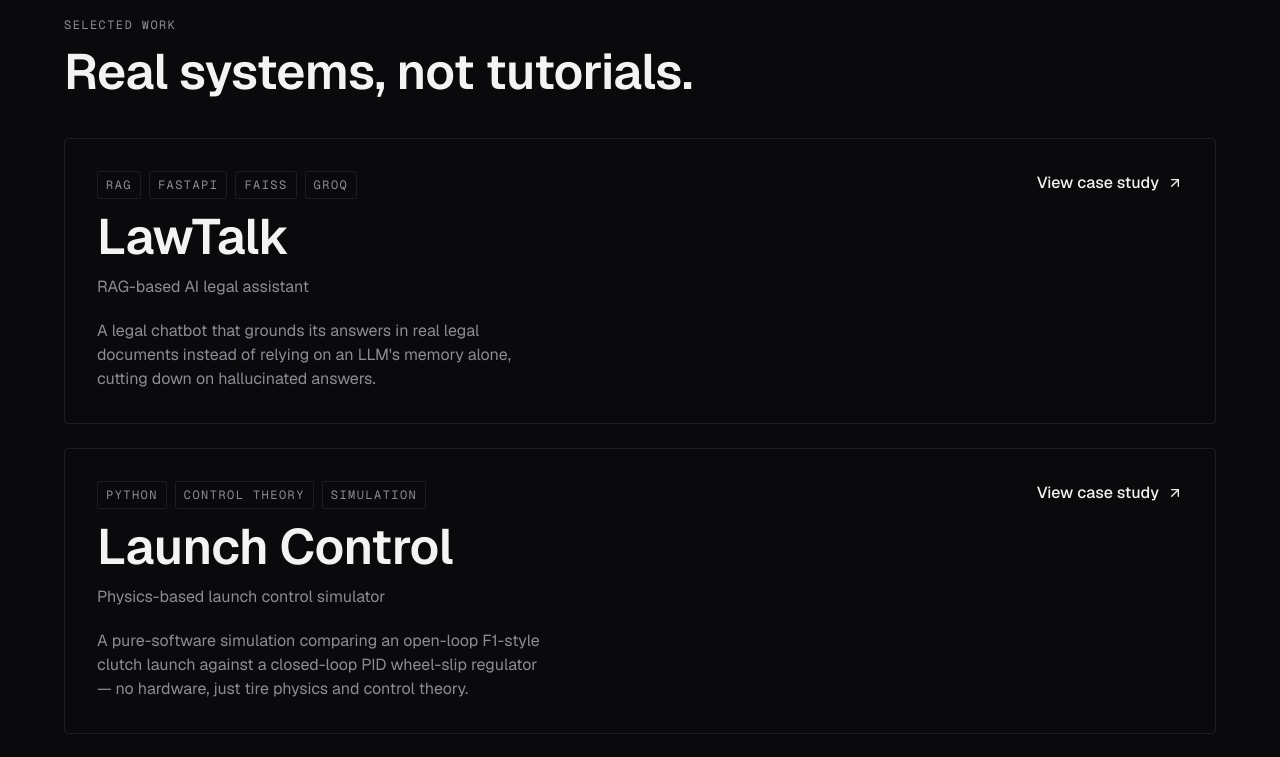
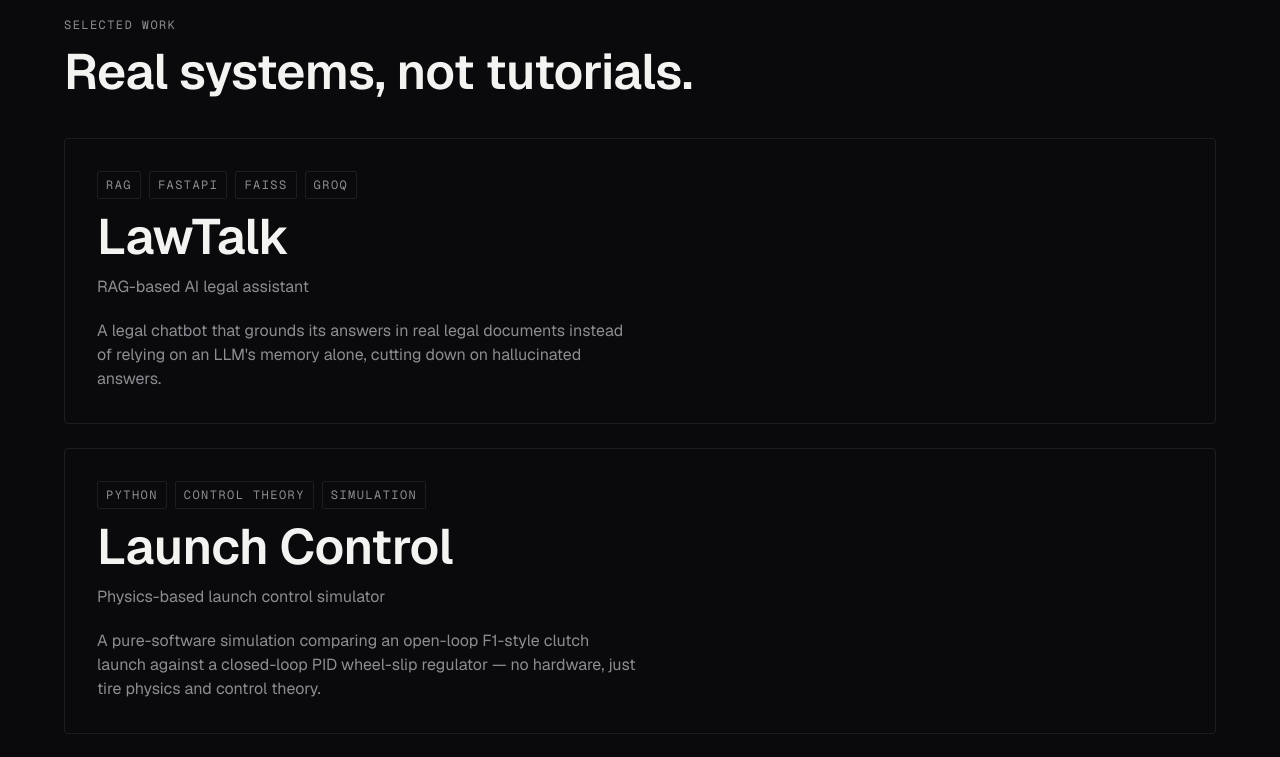
Before and after one commit to SiddheshK1704/Siddhesh_Portfolio, a Next.js app: page / in a window 1280 px wide. Shown: the part 880-1637 px from the top of the page. Built offline with nearby package versions, Linux system fonts and the light colour scheme.

Commit message:
Phase 6 Done

```diff
--- a/src/app/globals.css
+++ b/src/app/globals.css
@@ -51,8 +51,14 @@
   border-color: var(--color-border);
 }
 
-html {
-  scroll-behavior: smooth;
+/* Lenis's own stylesheet sets `html.lenis { height: auto }`, which
+   has HIGHER CSS specificity (element + class) than our Tailwind
+   `h-full` utility (a single class), so it was silently winning and
+   overriding our intended full-height layout. Re-asserting it here,
+   using the same specificity, guarantees our layout wins instead. */
+html.lenis,
+html.lenis body {
+  height: 100%;
 }
 
 body {
--- a/src/app/layout.tsx
+++ b/src/app/layout.tsx
@@ -1,6 +1,8 @@
 import type { Metadata } from "next";
 import { Geist, Geist_Mono } from "next/font/google";
 import { Navbar } from "@/components/navbar/Navbar";
+import { SmoothScroll } from "@/components/providers/SmoothScroll";
+import "lenis/dist/lenis.css";
 import "./globals.css";
 
 const geistSans = Geist({
@@ -26,8 +28,10 @@ export default function RootLayout({ children }: LayoutProps<"/">) {
       className={`${geistSans.variable} ${geistMono.variable} h-full antialiased`}
     >
       <body className="min-h-full flex flex-col">
-        <Navbar />
-        {children}
+        <SmoothScroll>
+          <Navbar />
+          {children}
+        </SmoothScroll>
       </body>
     </html>
   );
--- a/src/components/navbar/Navbar.tsx
+++ b/src/components/navbar/Navbar.tsx
@@ -21,7 +21,10 @@ export function Navbar() {
   const [isOpen, setIsOpen] = useState(false);
 
   return (
-    <header className="fixed top-0 inset-x-0 z-50 flex justify-center pt-4 px-4">
+    <header
+      data-lenis-prevent
+      className="fixed top-0 inset-x-0 z-50 flex justify-center pt-4 px-4"
+    >
       <nav
         className={cn(
           "w-full max-w-5xl flex items-center justify-between",
--- a/src/components/projects/ProjectCard.tsx
+++ b/src/components/projects/ProjectCard.tsx
@@ -15,27 +15,31 @@ export function ProjectCard({ project, variant = "compact" }: ProjectCardProps)
     <Link
       href={`/work/${project.slug}`}
       className={cn(
-        "group block border border-border rounded-[var(--radius-md)] p-6 md:p-8",
+        "group relative block border border-border rounded-[var(--radius-md)] p-6 md:p-8",
         "hover:border-accent transition-colors",
         isFeatured && "md:col-span-2"
       )}
     >
       <div
-        className={cn(
-          "flex flex-col gap-4",
-          isFeatured && "md:flex-row md:items-start md:justify-between md:gap-12"
-        )}
+        className={cn("flex flex-col gap-3 pr-8", isFeatured && "md:max-w-xl")}
       >
-        <div className={cn("flex flex-col gap-3", isFeatured && "md:max-w-md")}>
         <div className="flex flex-wrap gap-2">
           {project.tags.map((tag) => (
-              <span key={tag} className="text-eyebrow border border-border rounded-[var(--radius-sm)] px-2 py-1">
+            <span
+              key={tag}
+              className="text-eyebrow border border-border rounded-[var(--radius-sm)] px-2 py-1"
+            >
               {tag}
             </span>
           ))}
         </div>
 
-          <h3 className={cn("font-semibold tracking-tight", isFeatured ? "text-h1" : "text-h2")}>
+        <h3
+          className={cn(
+            "font-semibold tracking-tight",
+            isFeatured ? "text-h1" : "text-h2"
+          )}
+        >
           {project.title}
         </h3>
 
@@ -46,14 +50,17 @@ export function ProjectCard({ project, variant = "compact" }: ProjectCardProps)
         )}
       </div>
 
-        <div className="flex items-center gap-2 text-small font-medium shrink-0">
-          View case study
+      {/* Same treatment on every card, regardless of variant: a
+          minimal arrow, invisible until hover. Consistent affordance
+          without repeating a text label on all four cards. */}
       <ArrowUpRight
-            size={16}
-            className="transition-transform group-hover:translate-x-1 group-hover:-translate-y-1"
+        size={18}
+        className={cn(
+          "absolute top-6 right-6 md:top-8 md:right-8 text-muted",
+          "opacity-0 group-hover:opacity-100 group-hover:text-accent",
+          "transition-all group-hover:translate-x-1 group-hover:-translate-y-1"
+        )}
       />
-        </div>
-      </div>
     </Link>
   );
 }
--- /dev/null
+++ b/src/components/providers/SmoothScroll.tsx
@@ -0,0 +1,73 @@
+"use client";
+
+import { useEffect } from "react";
+import { ReactLenis, useLenis } from "lenis/react";
+
+// Height of the floating navbar (approx), so scrolled-to sections
+// don't end up hidden underneath it.
+const SCROLL_OFFSET = -96;
+
+/**
+ * Intercepts clicks on same-page anchor links (href="#work" etc.)
+ * and scrolls to them through Lenis instead of the browser's
+ * instant jump, so in-page navigation is smooth too.
+ * Must be rendered INSIDE <ReactLenis> to access the instance
+ * via context.
+ */
+function SmoothAnchorLinks() {
+  const lenis = useLenis();
+
+  useEffect(() => {
+    if (!lenis) return;
+
+    function handleClick(event: MouseEvent) {
+      const target = event.target as HTMLElement;
+      const anchor = target.closest('a[href^="#"]');
+      if (!anchor) return;
+
+      const href = anchor.getAttribute("href");
+      if (!href || href === "#") return;
+
+      const el = document.querySelector(href);
+      if (!el) return;
+
+      event.preventDefault();
+      lenis!.scrollTo(el as HTMLElement, {
+        offset: SCROLL_OFFSET,
+        duration: 1.2,
+        easing: (t: number) => 1 - Math.pow(1 - t, 3), // ease-out cubic
+      });
+    }
+
+    document.addEventListener("click", handleClick, true); // capture phase
+    return () => document.removeEventListener("click", handleClick, true);
+  }, [lenis]);
+
+  return null;
+}
+
+export function SmoothScroll({ children }: { children: React.ReactNode }) {
+  return (
+    <ReactLenis
+      root
+      options={{
+        // lerp alone gives continuous, buttery wheel/touch scrolling.
+        // Deliberately NOT setting `duration`/`easing` here — Lenis
+        // treats those as a signal to animate each wheel event as its
+        // own timed tween, which restarts constantly on a trackpad and
+        // is exactly what produced the jumpy, interrupted feeling.
+        // duration/easing are used below only for the one-off
+        // "jump to this section" animation on anchor clicks.
+        lerp: 0.1,
+        smoothWheel: true,
+        // Lenis has this on by default, but being explicit: it
+        // automatically falls back to near-native scrolling for users
+        // with prefers-reduced-motion enabled at the OS level.
+        respectReducedMotion: true,
+      }}
+    >
+      <SmoothAnchorLinks />
+      {children}
+    </ReactLenis>
+  );
+}
```
Lines whose indentation alone changed are shown as unchanged.
